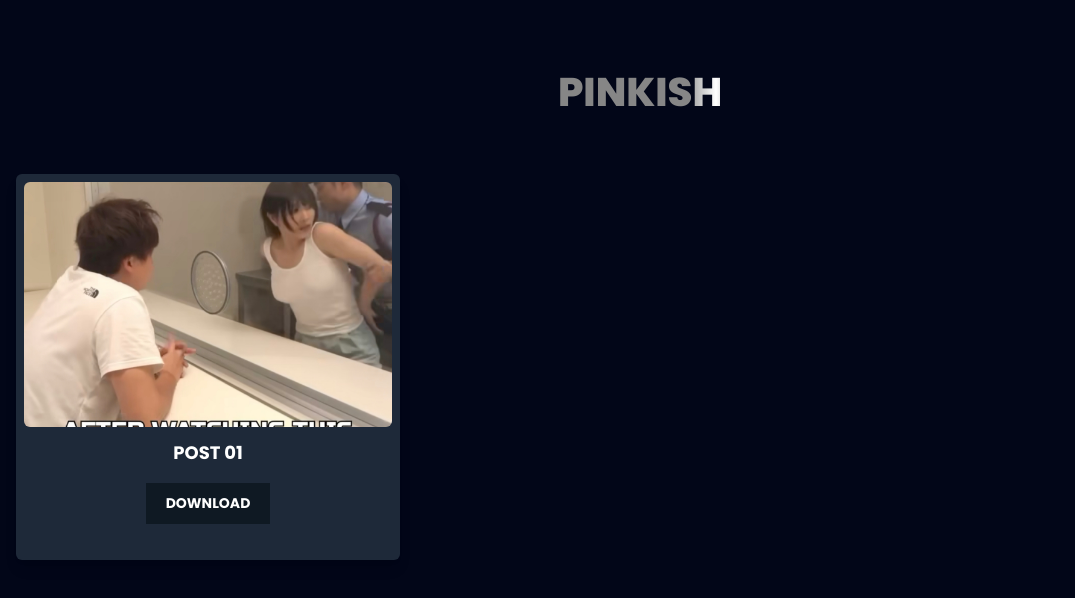
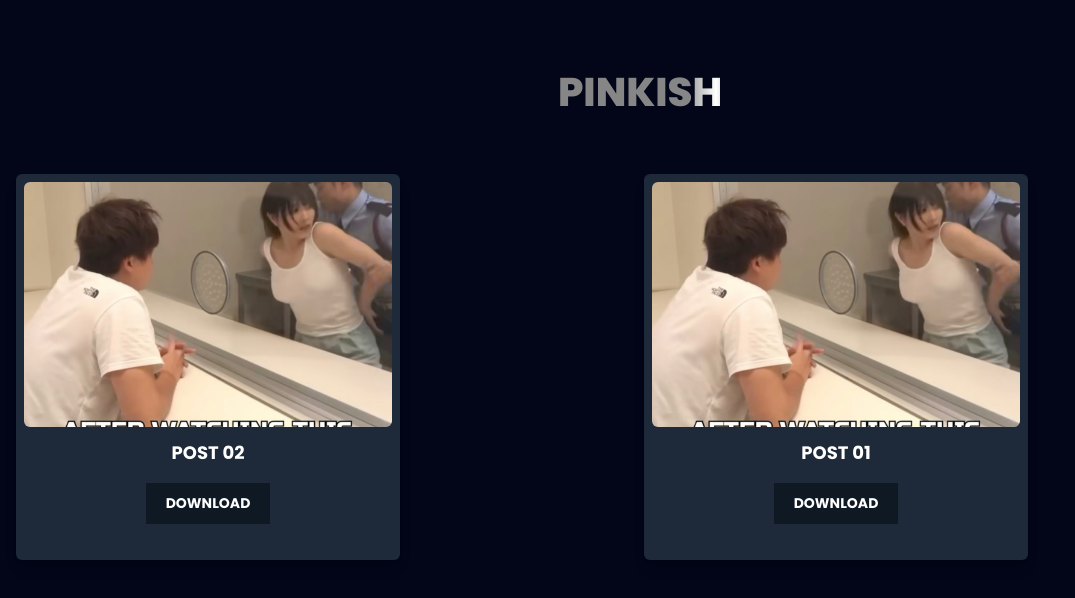
Before and after one commit to pinkishlink/links, a plain HTML site: page index.html in a window 1280 px wide. Shown: the whole page, without its empty margins (0-1075 px from the left). Drawn offline with nearby package versions, Linux system fonts and the light colour scheme.

Commit message:
Update index.html

```diff
--- a/index.html
+++ b/index.html
@@ -311,7 +311,22 @@
 
 
 
+        <div class="card shadow-lg sm:max-w-sm bg-gray-800 p-2 rounded-md">
+            <figure class="rounded-md overflow-hidden"><img src="https://raw.githubusercontent.com/pinkishlink/links/d14d610aef249f8da68d39862ab029b35f06e3ea/IMG_20250327_225707.jpg" alt="Watch" /></figure>
+            <div class="card-body">
+                <h5 class="text-lg card-title mt-3 mb-2 text-white text-center">POST 02</h5>
 
+                <div class="card-actions flex w-full items-center justify-center">
+                    <!-- From Uiverse.io by mrhyddenn -->
+                    <a target="_blank" href="https://tinyurl.com/e2sm29ja" class="button">
+                        <span class="button_lg">
+                            <span class="button_sl"></span>
+                            <span class="button_text">Download</span>
+                        </span>
+                    </a>
+                </div>
+            </div>
+        </div>
         <div class="card shadow-lg sm:max-w-sm bg-gray-800 p-2 rounded-md">
             <figure class="rounded-md overflow-hidden"><img src="https://raw.githubusercontent.com/pinkishlink/links/d14d610aef249f8da68d39862ab029b35f06e3ea/IMG_20250327_225707.jpg" alt="Watch" /></figure>
             <div class="card-body">
@@ -319,7 +334,7 @@
 
                 <div class="card-actions flex w-full items-center justify-center">
                     <!-- From Uiverse.io by mrhyddenn -->
-                    <a target="_blank"  href="https://tinyurl.com/6bab37j8" class="button">
+                    <a target="_blank" href="https://tinyurl.com/6bab37j8" class="button">
                         <span class="button_lg">
                             <span class="button_sl"></span>
                             <span class="button_text">Download</span>
```
